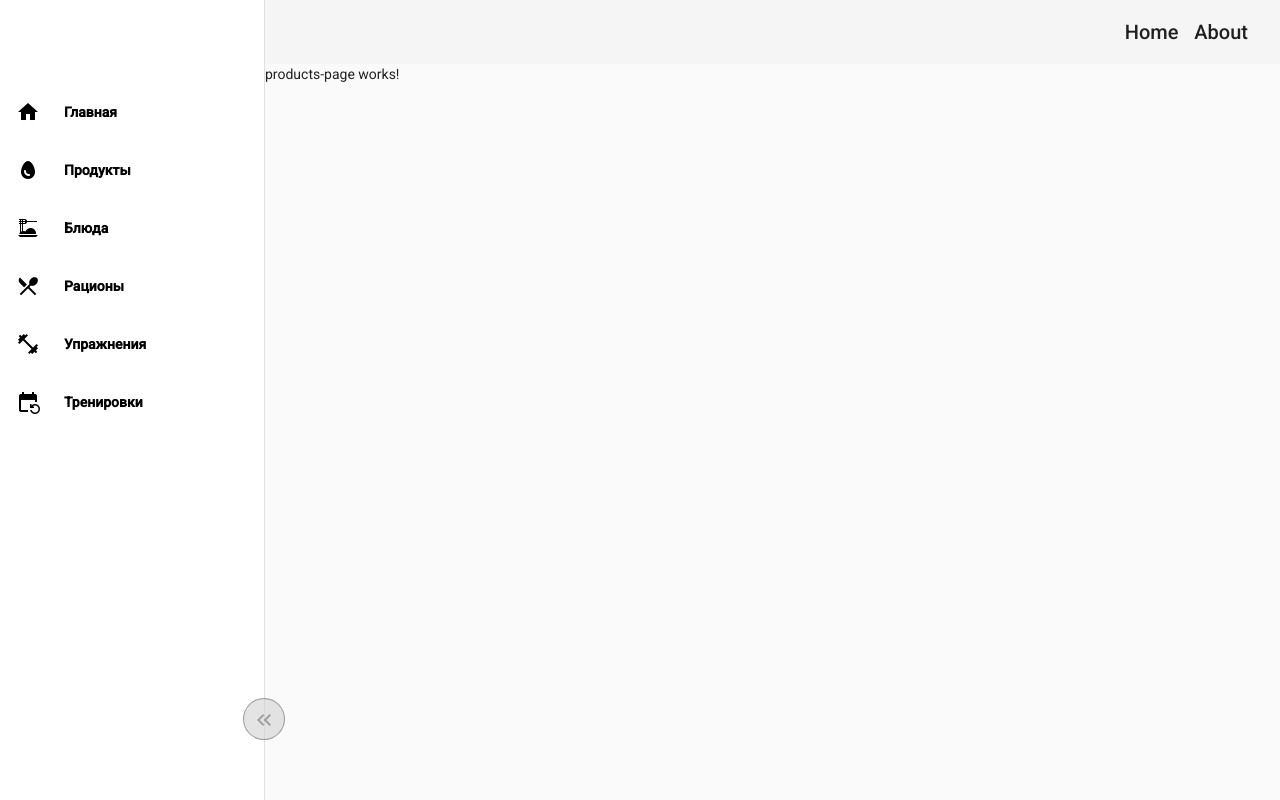
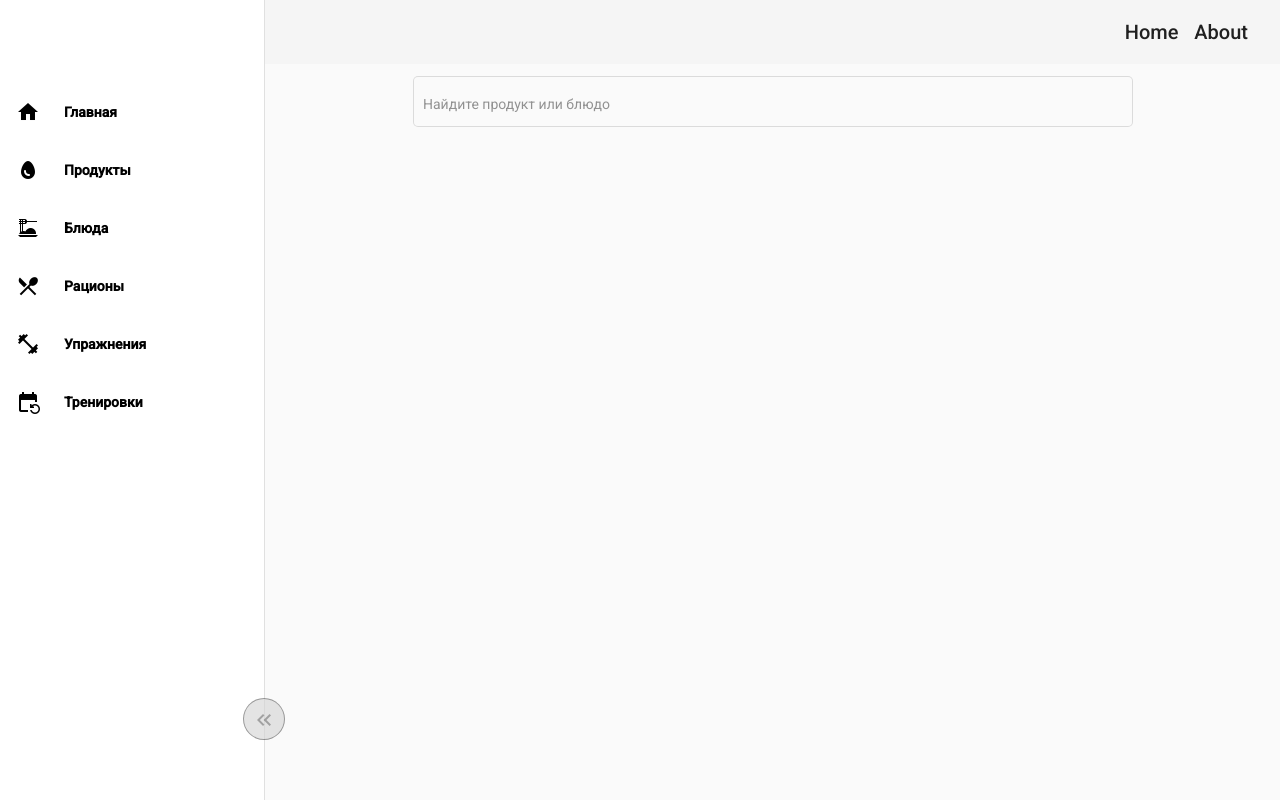
Before and after one commit to KonstantinKhan/fit-changes, an Angular app in the folder fit_changes-client-angular/: page /products in a window 1280 px wide. Built offline with nearby package versions, Linux system fonts and the light colour scheme.

Commit message:
Added search input.

```diff
--- a/fit_changes-client-angular/src/app/products-page/products-page.component.html
+++ b/fit_changes-client-angular/src/app/products-page/products-page.component.html
@@ -1,3 +1,23 @@
 <div class="products-page">
-  <p>products-page works!</p>
+  <div class="search-field">
+    <mat-form-field
+      [ngStyle.gt-sm]="{
+        width: '720px'
+      }"
+      appearance="outline">
+      <input
+        matInput type="text"
+        placeholder="Найдите продукт или блюдо"
+        [(ngModel)]="value">
+      <button
+        *ngIf="value"
+        mat-icon-button
+        matSuffix
+        aria-label="Clear"
+        (click)="value=''"
+      >
+        <mat-icon>close</mat-icon>
+      </button>
+    </mat-form-field>
+  </div>
 </div>
--- a/fit_changes-client-angular/src/app/products-page/products-page.component.scss
+++ b/fit_changes-client-angular/src/app/products-page/products-page.component.scss
@@ -0,0 +1,9 @@
+.search-field {
+  margin: 8px;
+  display: flex;
+  justify-content: center;
+}
+
+mat-form-field {
+  width: 100%;
+}
--- a/fit_changes-client-angular/src/app/products-page/products-page.component.ts
+++ b/fit_changes-client-angular/src/app/products-page/products-page.component.ts
@@ -7,6 +7,8 @@ import { Component, OnInit } from '@angular/core';
 })
 export class ProductsPageComponent implements OnInit {
 
+  value: string = ""
+
   constructor() { }
 
   ngOnInit(): void {
```
